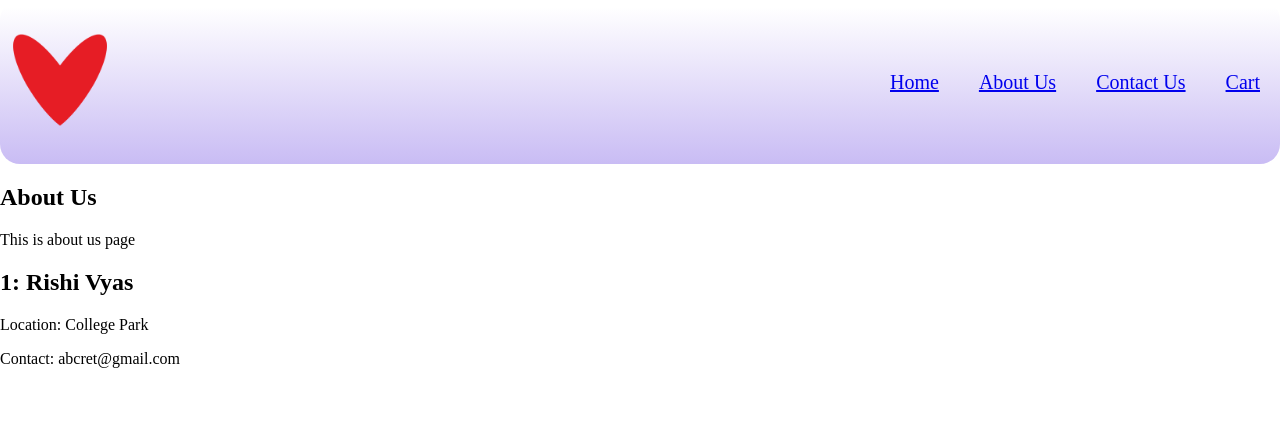
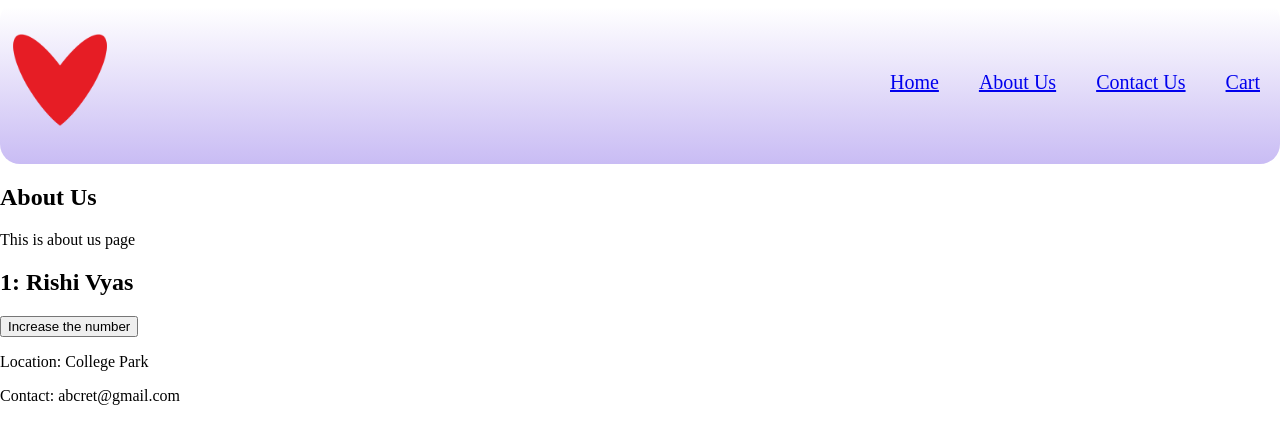
Before and after one commit to RishieVyas/React, a React (Vite) app: page /about in a window 1280 px wide. Shown: the top 444 px of the page. Built offline with nearby package versions, Linux system fonts and the light colour scheme.

Commit message:
Updating a state

```diff
--- a/src/components/User.js
+++ b/src/components/User.js
@@ -18,6 +18,15 @@ class User extends React.Component {
         <h2>
           {srNumber}: {name}
         </h2>
+        <button
+          onClick={() => {
+            this.setState({
+              srNumber: this.state.srNumber + 1,
+            });
+          }}
+        >
+          Increase the number
+        </button>
         <p> Location: {location} </p>
         <p> Contact: {contact} </p>
       </div>
```
